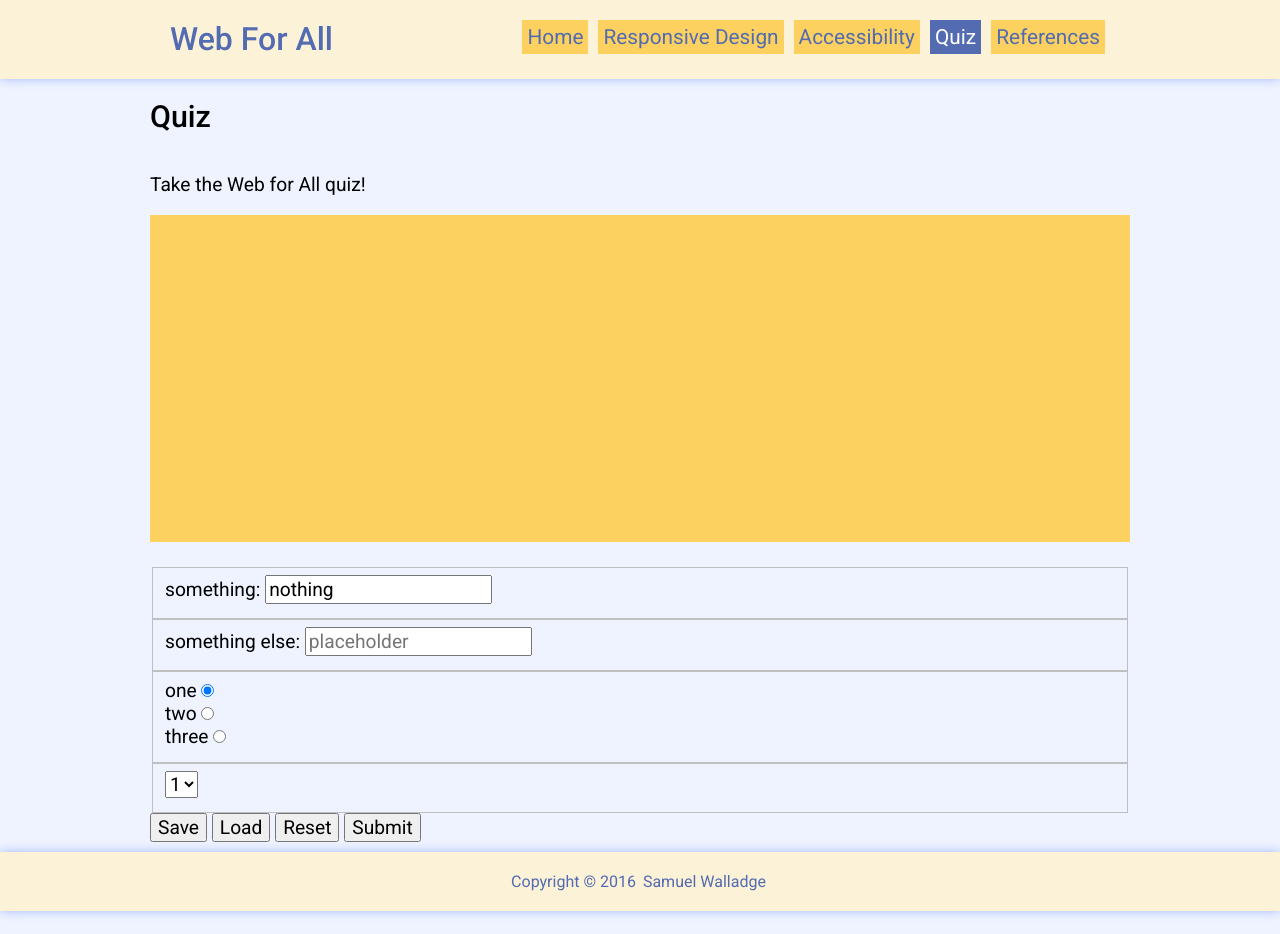
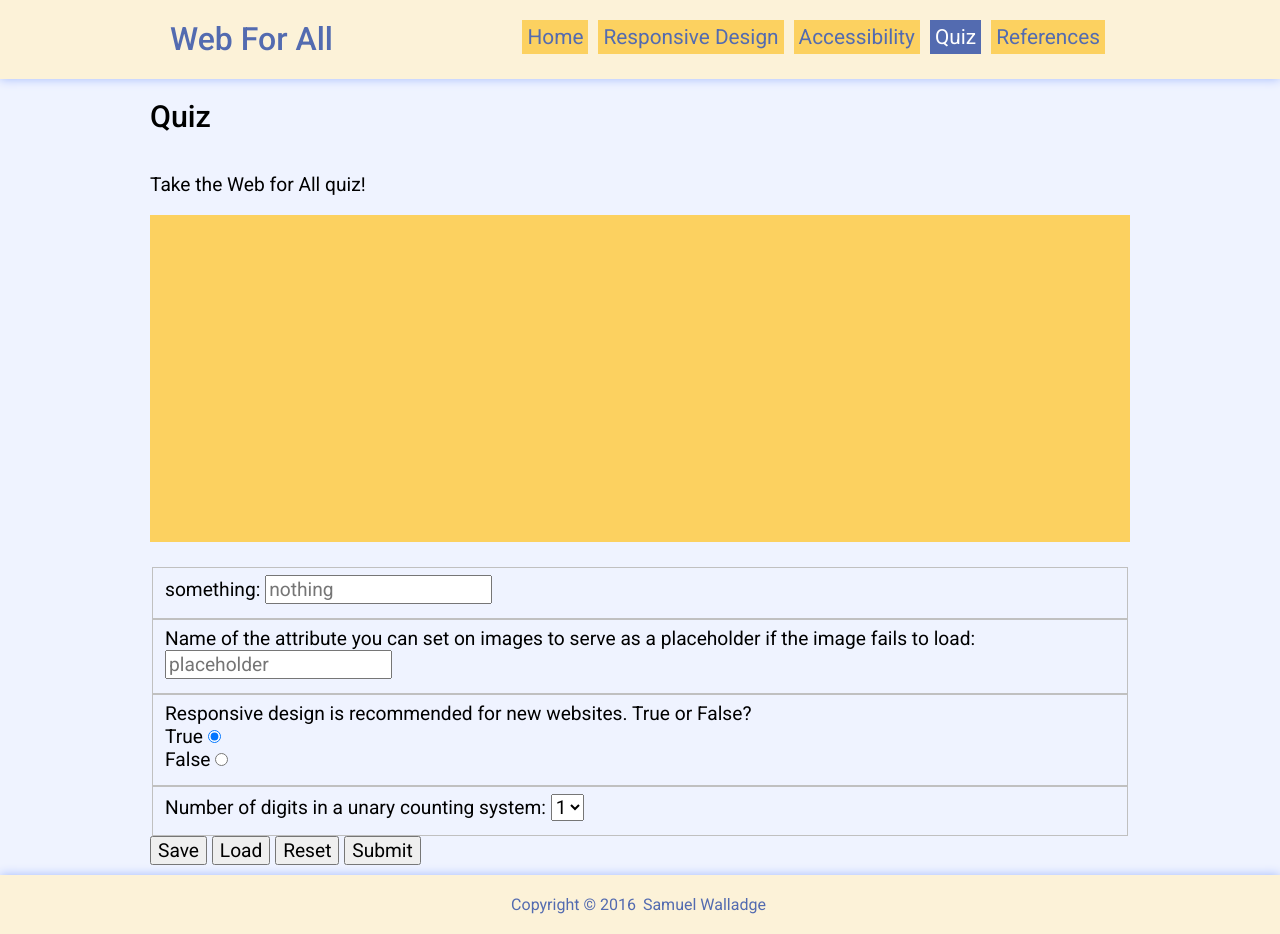
Before and after one commit to swalladge/hit226-a1, a Jekyll site: the page built from quiz.html, in a window 1280 px wide. Built offline with Jekyll 4.4.1, drawn with Linux system fonts in a browser that asks for light colours; some of the changed lines change nothing that is shown.

Commit message:
bug fixes, added data object for quicker/easier access for checking answers in Quiz object

```diff
--- a/js/main.js
+++ b/js/main.js
@@ -1,4 +1,5 @@
 
+//TODO: add JSDoc comments to Quiz object
 // basic constructor for the Quiz object
 // methods are added to its prototype below
 var Quiz = function() {
@@ -6,44 +7,84 @@
   this.ctx = null;
   this.form = null;
   this.name = null;
+  this.questions = null;
+  this.numQuestions = 0;
 };
 
 // set the canvas for the quiz to draw to
 // (to be used for displaying scores, feedback, etc.)
+// [optional]
 Quiz.prototype.setCanvas = function(canvas, ctx) {
   this.canvas = canvas;
   this.ctx = ctx;
 };
 
-// check the answers!
+// check the answers! Note: this is called when user clicks designated submit button
 // TODO: use the canvas to draw fancy ticks, crosses, visual feedback, etc.
 Quiz.prototype.checkAnswers = function() {
+  // save the answers first
+  this.saveAnswers();
+
+  // setup the canvas for displaying answers... bla blah TODO
   this.ctx.fillstyle = "#0000AA";
   this.ctx.fillRect(10, 10, 30, 40);
+
+  // loop over each question in the database and check if answer correct
+  for (var key in this.qData) {
+    var data = this.qData[key];
+
+    if (data.type == 'text') {
+      if (data.answer && data.correctAnswer && (new RegExp(data.correctAnswer, 'i')).test(data.answer)) {
+        //TODO
+        console.log(data.answer + " is correct :)");
+      } else {
+        console.log(data.answer + " is incorrect :(");
+      }
+    } else if (data.type == 'select') {
+      if (data.answer === data.correctAnswer) { // using triple equals to avoid problems if answer is undefined
+        //TODO
+        console.log(data.answer + " is correct :)");
+      } else {
+        console.log(data.answer + " is incorrect :(");
+      }
+    } else if (data.type == 'radio') {
+      if (data.answer === data.correctAnswer) {
+        //TODO
+        console.log(data.answer + " is correct :)");
+      } else {
+        console.log(data.answer + " is incorrect :(");
+      }
+    }
+
+  }
+
+
   return false;
 };
 
 
 // save all answers to localstorage
+// autosave also uses this method
 Quiz.prototype.saveAnswers = function() {
-  console.log('saving answers');
 
-  // save to local storage
-  var questions = this.form.find('.question');
-  questions.each(function(_, q) {
+  this.questions.each(function(i, q) {
     q = $(q);
     t = q.prop('type');
-    var question = this.name + '.' + q.prop('name');
-    var value = q.val();
+    var question = q.prop('name');
+    var key = this.name + '.' + q.prop('name');
+    var value = $.trim(q.val());
     if (t == 'text') {
-      localStorage.setItem(question, value);
+      localStorage.setItem(key, value);
+      this.qData[question].answer = value;
     } else if (t == 'radio') {
       if (q.prop('checked')) {
-        localStorage.setItem(question, value);
+        localStorage.setItem(key, value);
+        this.qData[question].answer = value;
       }
     } else if (q[0].tagName == 'SELECT') {
       value = q.find('option:selected').val();
       localStorage.setItem(question, value);
+      this.qData[question].answer = value;
     }
   }.bind(this));
 
@@ -54,13 +95,13 @@
 // load all answers from localstorage, ignores if not set
 Quiz.prototype.loadAnswers = function() {
 
-  // load from local storage if available
-  var questions = this.form.find('.question');
-  questions.each(function(_, q) {
+  this.questions.each(function(i, q) {
     q = $(q);
     t = q.prop('type');
-    var question = this.name + '.' + q.prop('name');
-    var value = localStorage.getItem(question);
+    var question = q.prop('name');
+    var key = this.name + '.' + q.prop('name');
+    var value = localStorage.getItem(key);
+    this.qData[question].answer = value;
     if (value) {
       if (t == 'text') {
         q.val(value);
@@ -69,7 +110,7 @@
           q.prop('checked', true);
         }
       } else if (q[0].tagName == 'SELECT') {
-        q.find('option').each(function(_, opt) {
+        q.find('option').each(function(i, opt) {
           if (opt.value == value) {
             opt.selected = true;
           }
@@ -83,10 +124,11 @@
 
 // reset all values for the quiz (also resets localstorage)
 Quiz.prototype.reset = function() {
+  //TODO: error checking in these functions to make sure form element accessible, etc. before continuing
 
   // remove all items for this quiz from localstorage
   var questions = this.form.find('.question');
-  questions.each(function(_, q) {
+  questions.each(function(i, q) {
     q = $(q);
     var question = this.name + '.' + q.prop('name');
     localStorage.removeItem(question);
@@ -98,12 +140,19 @@
 };
 
 
-Quiz.prototype.autosave = function() {
+Quiz.prototype.autosave = function(yes) {
   if (!this.form) {
     return;
   }
-  this.form.find('.question').change(this.saveAnswers.bind(this));
-  this.form.find('.question[type=text]').on('keyup', this.saveAnswers.bind(this));
+  if (yes) {
+    // add event handlers to save answers whenever answer changed
+    this.form.find('.question').change(this.saveAnswers.bind(this));
+    this.form.find('.question[type=text]').on('keyup', this.saveAnswers.bind(this));
+  } else {
+    // remove event handlers, so will not autosave
+    this.form.find('.question').off();
+  }
+
 };
 
 
@@ -114,8 +163,12 @@
   this.form = $(formId);
   if (!this.form) {
     console.log("ERROR: no form element found with selector to init quiz");
-    return; // fail, no form
+    return false; // fail, no form
   }
+
+  this.questions = this.form.find('.question');
+
+  this.qData = {};
 
   // check answers on user submit
   // note - functions expected to return false to avoid actually submitting form
@@ -125,6 +178,37 @@
   this.form.find('.savequiz').click(this.saveAnswers.bind(this));
   this.form.find('.loadquiz').click(this.loadAnswers.bind(this));
   this.form.find('.resetquiz').click(this.reset.bind(this));
+
+  // init a dictionary of the questions and values (correct and otherwise) for ease of getting later
+  var count = 1;
+  for (var i = 0; i < this.questions.length; i++) {
+    q = $(this.questions[i]);
+    t = q.prop('type');
+    var question = q.prop('name');
+    if (t == 'text') {
+      this.qData[question] = {};
+      this.qData[question].correctAnswer = q.data('answer').toString();
+      this.qData[question].type = 'text';
+      this.qData[question].index = count++;
+    } else if (t == 'radio') {
+      if (q.data('answer') !== undefined) {
+        this.qData[question] = {};
+        this.qData[question].correctAnswer = q.data('answer').toString();
+        this.qData[question].index = count++;
+        this.qData[question].type = 'radio';
+      }
+    } else if (q[0].tagName == 'SELECT') {
+      this.qData[question] = {};
+      this.qData[question].correctAnswer = q.data('answer').toString();
+      this.qData[question].index = count++;
+      this.qData[question].type = 'select';
+    }
+
+  }
+
+  this.numQuestions = Object.keys(this.questions).length;
+
+  return true;
 };
 
 
--- a/quiz.html
+++ b/quiz.html
@@ -19,23 +19,24 @@
 
     <section>
       <form action="#" id="quizform" name="something">
+        <!-- TODO: create sensible full quiz -->
         <fieldset>
-        something: <input class="question" name="nothing" value="nothing" type="text"/>
+        something: <input class="question" data-answer="^something$" name="nothing" placeholder="nothing" type="text"/>
         </fieldset>
 
         <fieldset>
-        something else: <input class="question" placeholder="placeholder" name="something" type="text"/>
+        Name of the attribute you can set on images to serve as a placeholder if the image fails to load: <input class="question" placeholder="placeholder" data-answer="^alt$|^alt attribute$" name="something" type="text"/>
         </fieldset>
 
         <fieldset>
-          one <input class="question" type="radio" name="radiotest" value="one" checked><br>
-          two <input class="question" type="radio" name="radiotest" value="two"><br>
-          three <input class="question" type="radio" name="radiotest" value="three">
+          Responsive design is recommended for new websites. True or False?<br>
+          True <input class="question" data-answer="true" type="radio" name="radiotest" value="true" checked><br>
+          False <input class="question" type="radio" name="radiotest" value="false">
         </fieldset>
-        <!-- TODO -->
 
         <fieldset>
-        <select class="question" name="selecttest">
+          Number of digits in a unary counting system:
+        <select data-answer="one" class="question" name="selecttest">
           <option value="one" selected>1</option>
           <option value="two">2</option>
           <option value="three">3</option>
```
